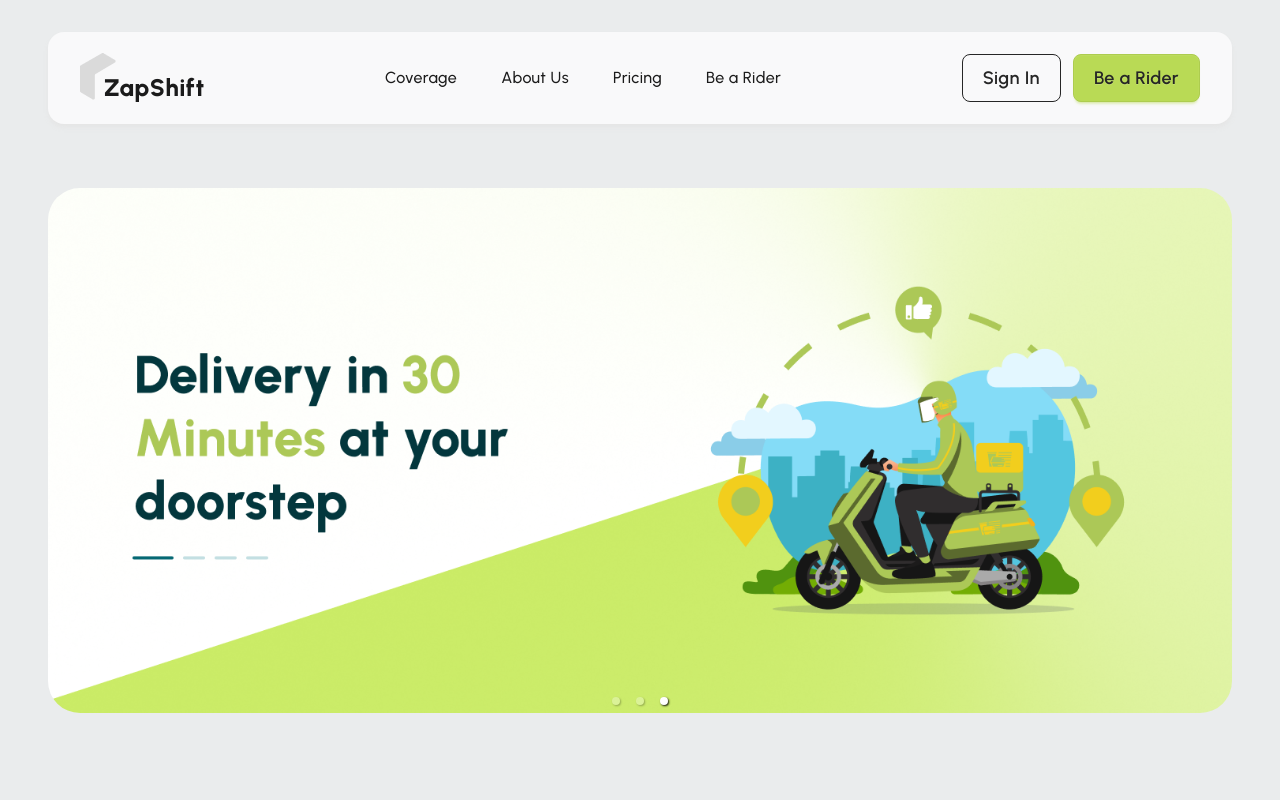
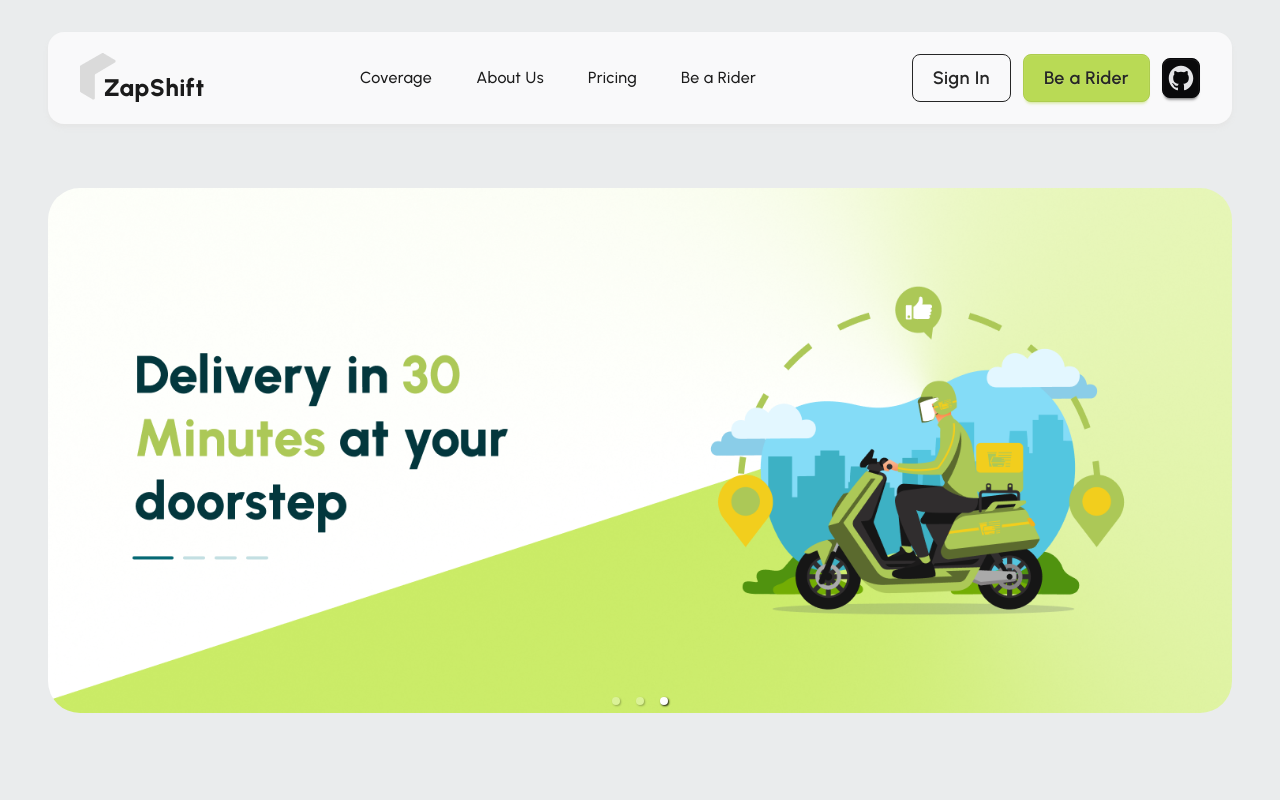
Before and after one commit to ninjaquasar/zapshift-client, a React (Vite) app: page / in a window 1280 px wide. Shown: the top 800 px of the page. Built offline with nearby package versions, Linux system fonts and the light colour scheme; no server answers.

Commit message:
style: add button link to github repository in navbar

```diff
--- a/src/components/root_layout/NavBar.jsx
+++ b/src/components/root_layout/NavBar.jsx
@@ -4,6 +4,7 @@ import Logo from "../shared/Logo";
 import "./NavBar.css";
 import useAuth from "../../hooks/useAuth";
 import { toast } from "sonner";
+import { IoLogoGithub } from "react-icons/io5";
 
 const NavBar = () => {
 	const { user, logoutUser } = useAuth();
@@ -42,7 +43,7 @@ const NavBar = () => {
 						<Link to="/auth/login">
 							<button
 								type="button"
-								className="btn btn-lg btn-outline  text-neutral-800 rounded-lg"
+								className="btn btn-lg btn-outline text-neutral-800 rounded-lg"
 							>
 								Sign In
 							</button>
@@ -51,7 +52,7 @@ const NavBar = () => {
 					<Link to="/">
 						<button
 							type="button"
-							className="btn btn-lg btn-primary  text-neutral-800 rounded-lg"
+							className="btn btn-lg btn-primary text-neutral-800 rounded-lg"
 						>
 							Be a Rider
 						</button>
@@ -87,6 +88,18 @@ const NavBar = () => {
 							</ul>
 						</div>
 					) : null}
+					<a
+						href="https://github.com/ninjaquasar/zapshift-client"
+						target="_blank"
+					>
+						<button
+							type="button"
+							className="btn px-1 btn-neutral rounded-lg"
+							title="Our GitHub Repository"
+						>
+							<IoLogoGithub size={28} />
+						</button>
+					</a>
 				</div>
 			</nav>
 		</header>
```
